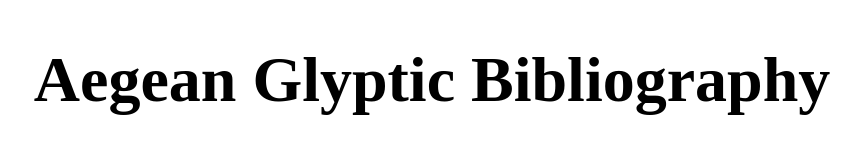
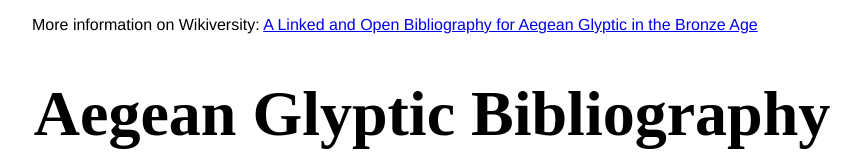
Before and after one commit to bellerophons-pegasus/Bib-LO, a plain HTML site: page index.html in a window 1280 px wide. Shown: the top 159 px of the page, without its empty margins (208-1069 px from the left). Drawn offline with Linux system fonts and the light colour scheme; a web font is replaced by a local one.

Commit message:
Update index.html

```diff
--- a/index.html
+++ b/index.html
@@ -3,7 +3,8 @@
   <head>
     <meta charset="utf-8">
 
-    <title>Aegean Glyptic Bibliography</title>
+    <title>Bibliography of the Aegean Glyptic</title>
+    <p>More information on Wikiversity: <a href="https://de.wikiversity.org/wiki/Wikiversity:Fellow-Programm_Freies_Wissen/Einreichungen/A_Linked_and_Open_Bibliography_for_Aegean_Glyptic_in_the_Bronze_Age">A Linked and Open Bibliography for Aegean Glyptic in the Bronze Age</a></p>
 
     <link href="https://fonts.googleapis.com/css?family=Alegreya+SC" rel="stylesheet">
     <link rel="stylesheet" href="style.css">
```
